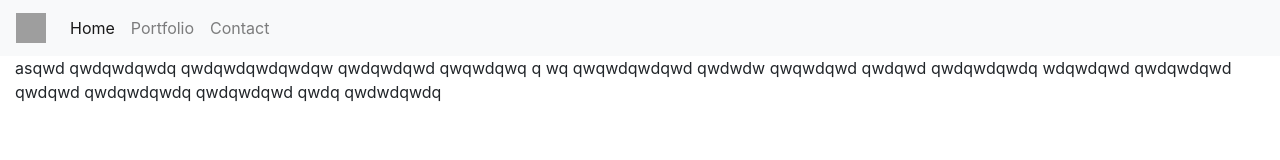
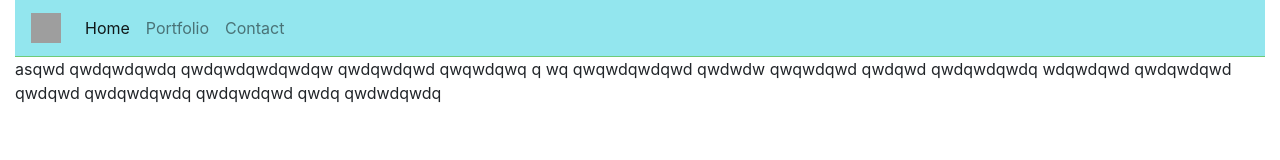
Before and after one commit to Tomasz-Kluczkowski/Free_Code_Camp, a plain HTML site: page portfolio_challenge/index.html in a window 1280 px wide. Drawn offline with nearby package versions, Linux system fonts and the light colour scheme; grey boxes are pictures that could not be loaded.

Commit message:
Working on the navbar.

```diff
--- a/portfolio_challenge/index.html
+++ b/portfolio_challenge/index.html
@@ -2,11 +2,13 @@
 <html lang="en">
 <head>
     <meta charset="UTF-8">
+    <link rel="stylesheet" href="style.css">
     <link rel="stylesheet" href="https://maxcdn.bootstrapcdn.com/bootstrap/4.0.0/css/bootstrap.min.css" integrity="sha384-Gn5384xqQ1aoWXA+058RXPxPg6fy4IWvTNh0E263XmFcJlSAwiGgFAW/dAiS6JXm" crossorigin="anonymous">
-    <title>Tomasz Kluczkowski Portfolio</title>
+    <title>Tomasz Kluczkowski - Portfolio</title>
 </head>
 <body>
-    <nav class="navbar navbar-expand-sm navbar-light bg-light navigation">
+    <div class="navigation container-fluid">
+        <nav class="navigation__bar navbar navbar-expand-sm navbar-light">
             <a class="navigation__brand-link navbar-brand" href="index.html">
                 <img width="30" height="30" class="navigation__brand-img d-inline-block align-top" src="https://image.flaticon.com/icons/svg/22/22452.svg" alt="Home Page Image">
             </a>
@@ -29,6 +31,7 @@
                 </ul>
             </div>
         </nav>
+    </div>
 
     <div class="about container-fluid">
         <div class="about__img">
--- a/portfolio_challenge/style.css
+++ b/portfolio_challenge/style.css
@@ -1,6 +1,11 @@
-.about .about__img {
-    background-image: url("https://image.freepik.com/free-photo/space-reading-education-workspace-empty-white_1421-684.jpg");
-    background-size: cover;
-    background-position: top center;
-    min-height: 50vh;
+.navigation__bar {
+    border-bottom: #6ecb79 1px solid;
+    background-color: rgba(122, 224, 235, 0.81);
+
+    /*background-image: linear-gradient(*/
+                     /*rgba(0,0,0, .5),*/
+                     /*rgba(0,0,0, .5)), url("https://images.unsplash.com/photo-1485838744144-fad9fe873ff6?ixlib=rb-0.3.5&ixid=eyJhcHBfaWQiOjEyMDd9&s=7838743c4e0d77af701d371776f83a20&auto=format&fit=crop&w=2250&q=80");*/
+    /*background-size: cover;*/
+    /*background-position: center center;*/
+    /*!*height: 30vh*!*/
 }
```
Lines whose indentation alone changed are shown as unchanged.
